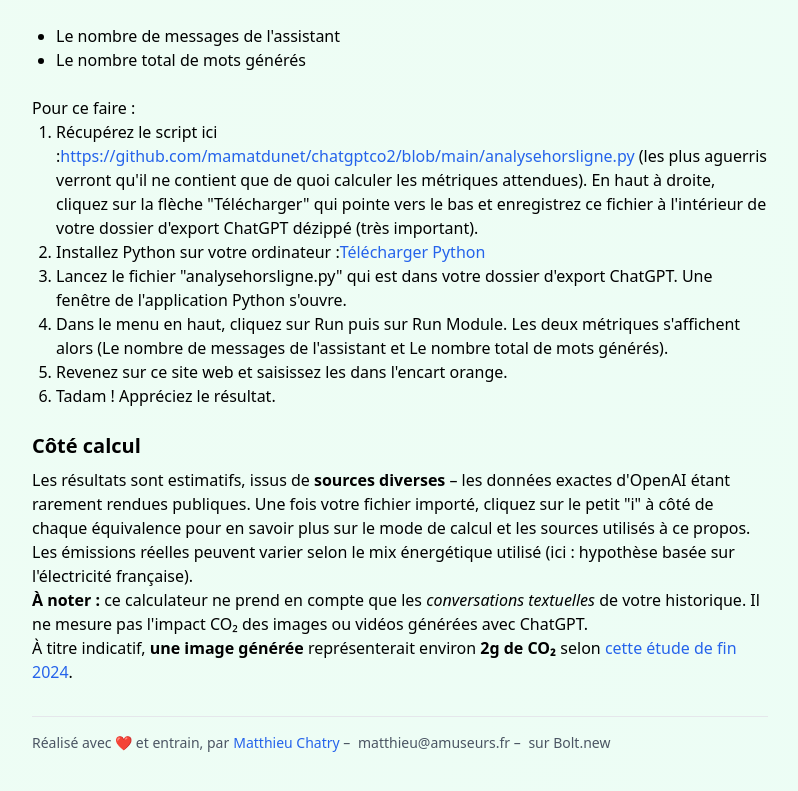
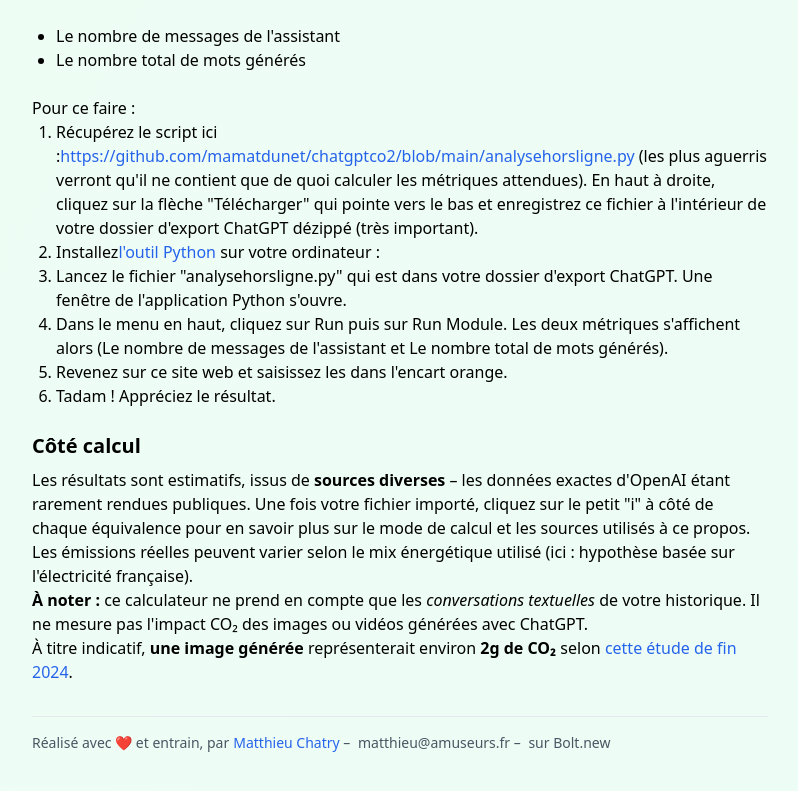
Before and after one commit to mamatdunet/chatgptco2, a React (Vite) app: page / in a window 1280 px wide. Shown: the part 1736-2527 px from the top of the page, without its empty margins (240-1038 px from the left). Built offline with nearby package versions, Linux system fonts and the light colour scheme.

Commit message:
Updated App.tsx

```diff
--- a/src/App.tsx
+++ b/src/App.tsx
@@ -1111,10 +1111,10 @@ function App() {
       https://github.com/mamatdunet/chatgptco2/blob/main/analysehorsligne.py
     </a> (les plus aguerris verront qu'il ne contient que de quoi calculer les métriques attendues). En haut à droite, cliquez sur la flèche "Télécharger" qui pointe vers le bas et enregistrez ce fichier à l'intérieur de votre dossier d'export ChatGPT dézippé (très important).
   </li>
-  <li>Installez Python sur votre ordinateur :
+  <li>Installez
     <a href="https://www.python.org/downloads/" className="text-blue-600 hover:underline" target="_blank" rel="noopener noreferrer">
-      Télécharger Python
-    </a>
+      l'outil Python
+    </a> sur votre ordinateur :
   </li>
   <li>Lancez le fichier "analysehorsligne.py" qui est dans votre dossier d'export ChatGPT. Une fenêtre de l'application Python s'ouvre.</li>
   <li>Dans le menu en haut, cliquez sur Run puis sur Run Module. Les deux métriques s'affichent alors (Le nombre de messages de l'assistant et Le nombre total de mots générés).</li>
```
